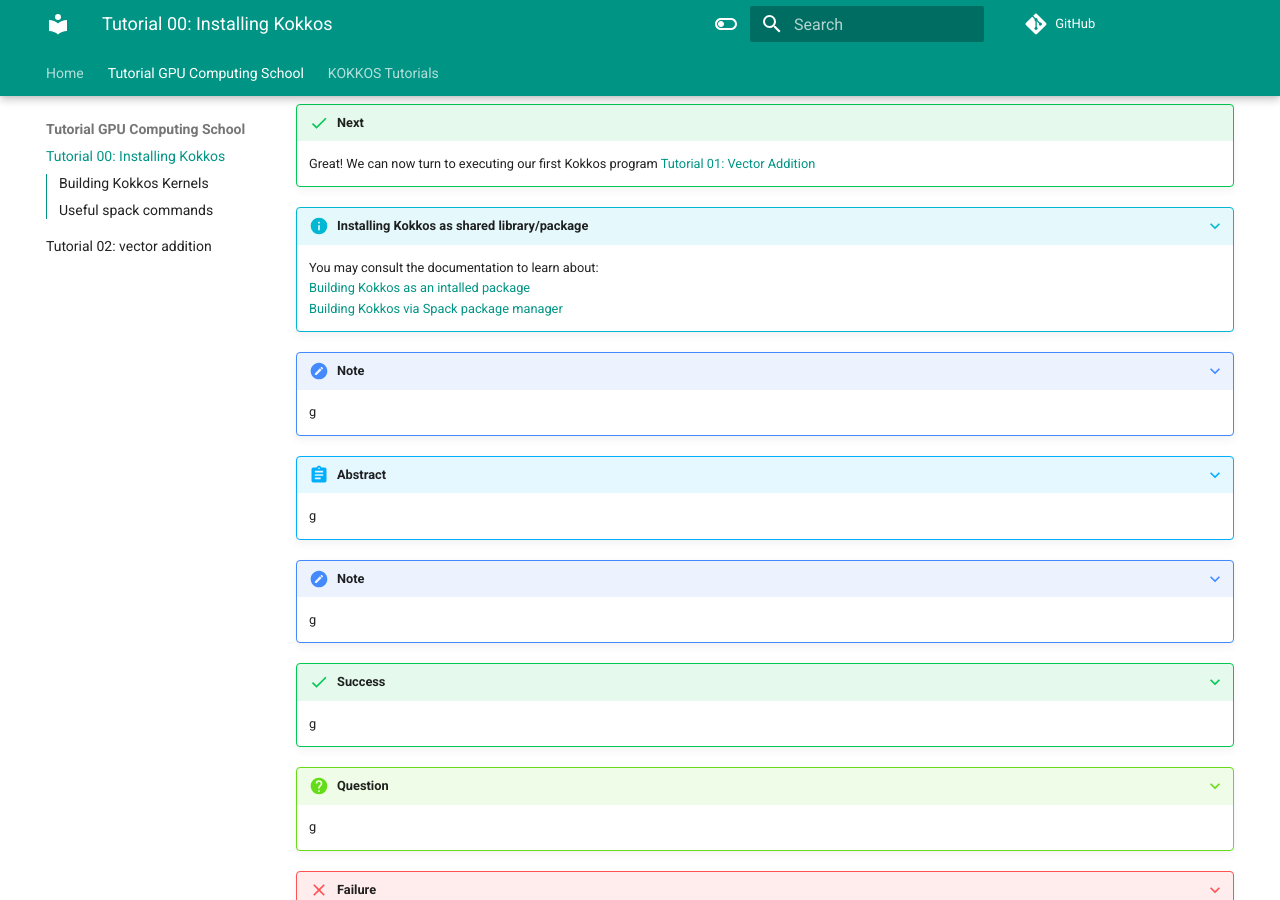
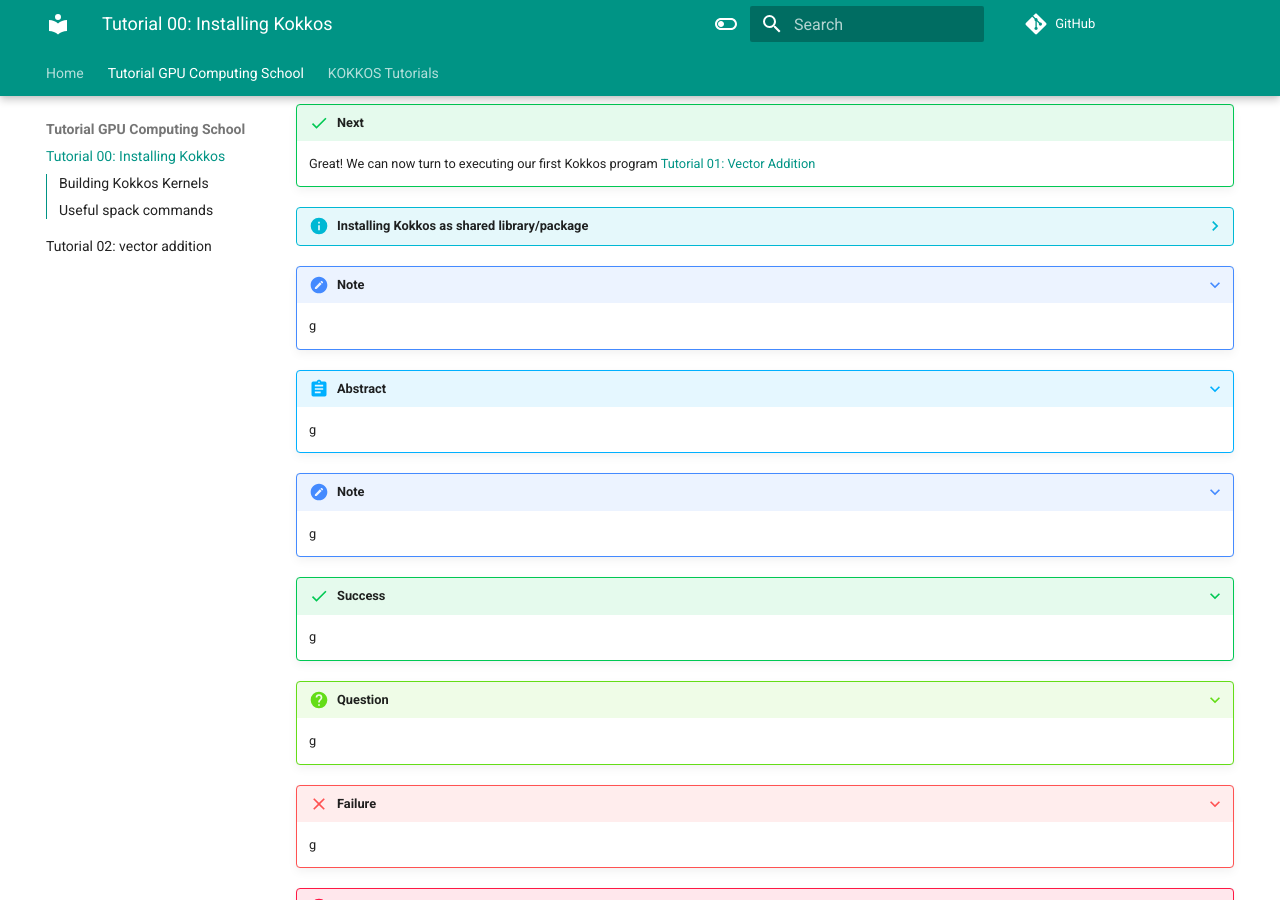
Before and after one commit to mredenti/Kokkos, an MkDocs documentation site: the page built from docs/tutorials/installation/index.md, in a window 1280 px wide and 900 px high, scrolled down 572 px. Built offline with MkDocs 1.6.1 and Material for MkDocs 9.7.7, drawn with Linux system fonts in a browser that asks for light colours; comment, search, counter and statistics services are not loaded.

```diff
--- a/docs/tutorials/installation/index.md
+++ b/docs/tutorials/installation/index.md
@@ -25,7 +25,7 @@
     Great! We can now turn to executing our first Kokkos program [Tutorial 01: Vector Addition](../vectorAdd/index.md)
 
 
-???+ info "Installing Kokkos as shared library/package"
+??? info "Installing Kokkos as shared library/package"
     You may consult the documentation to learn about:
         [Building Kokkos as an intalled package](https://kokkos.github.io/kokkos-core-wiki/building.html)
         [Building Kokkos via Spack package manager](https://kokkos.github.io/kokkos-core-wiki/building.html#:~:text=a%20single%20process.-,Spack,-%23)
```
